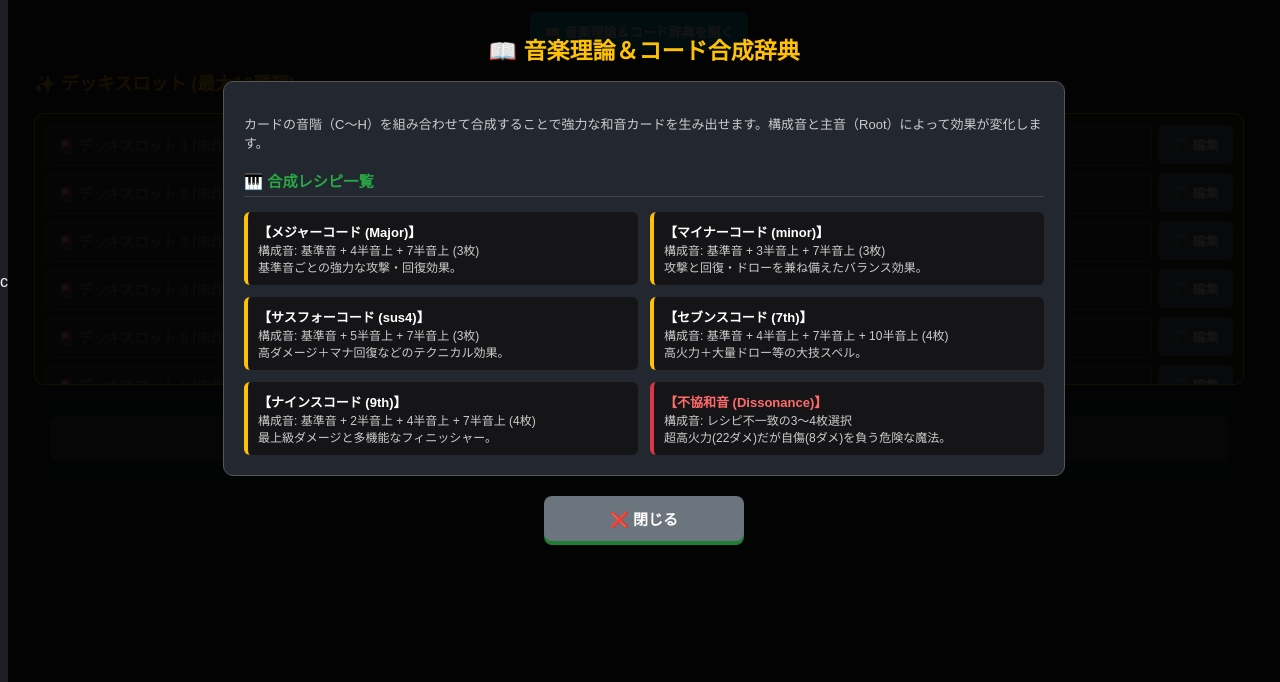
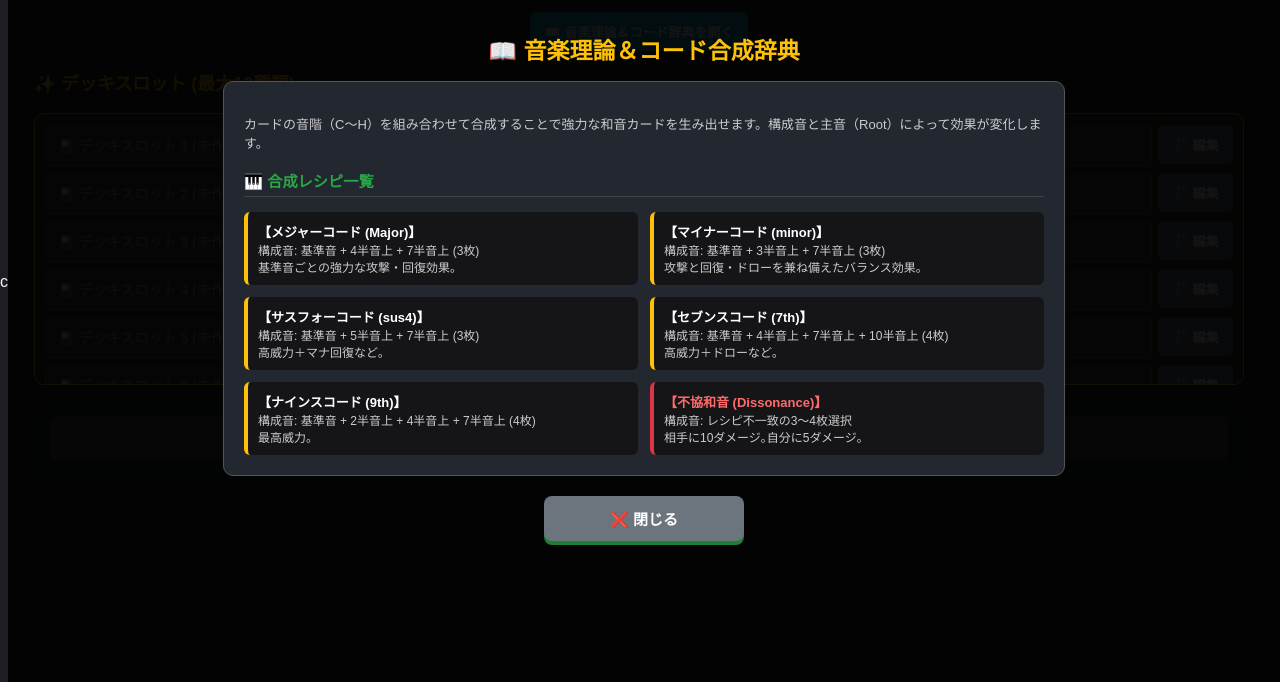
Before and after one commit to Nagi-san-dayo/Maestro-of-Fate, a plain HTML site: page index.html in a window 1280 px wide. Both pictures are taken after a click on the button "📖 音楽理論＆コード辞典を開く". Shown: the part 118-800 px from the top of the page. Drawn offline with Linux system fonts and the light colour scheme.

Commit message:
アプデ

```diff
--- a/index.html
+++ b/index.html
@@ -174,19 +174,19 @@ c<!DOCTYPE html>
                 </div>
                 <div style="background: #151518; padding: 10px; border-radius: 6px; border-left: 4px solid var(--gold);">
                     <div style="font-weight: bold; color: #fff;">【サスフォーコード (sus4)】</div>
-                    <div style="color: #ccc; font-size: 12px;">構成音: 基準音 + 5半音上 + 7半音上 (3枚)<br>高ダメージ＋マナ回復などのテクニカル効果。</div>
+                    <div style="color: #ccc; font-size: 12px;">構成音: 基準音 + 5半音上 + 7半音上 (3枚)<br>高威力＋マナ回復など｡</div>
                 </div>
                 <div style="background: #151518; padding: 10px; border-radius: 6px; border-left: 4px solid var(--gold);">
                     <div style="font-weight: bold; color: #fff;">【セブンスコード (7th)】</div>
-                    <div style="color: #ccc; font-size: 12px;">構成音: 基準音 + 4半音上 + 7半音上 + 10半音上 (4枚)<br>高火力＋大量ドロー等の大技スペル。</div>
+                    <div style="color: #ccc; font-size: 12px;">構成音: 基準音 + 4半音上 + 7半音上 + 10半音上 (4枚)<br>高威力＋ドローなど｡</div>
                 </div>
                 <div style="background: #151518; padding: 10px; border-radius: 6px; border-left: 4px solid var(--gold);">
                     <div style="font-weight: bold; color: #fff;">【ナインスコード (9th)】</div>
-                    <div style="color: #ccc; font-size: 12px;">構成音: 基準音 + 2半音上 + 4半音上 + 7半音上 (4枚)<br>最上級ダメージと多機能なフィニッシャー。</div>
+                    <div style="color: #ccc; font-size: 12px;">構成音: 基準音 + 2半音上 + 4半音上 + 7半音上 (4枚)<br>最高威力。</div>
                 </div>
                 <div style="background: #151518; padding: 10px; border-radius: 6px; border-left: 4px solid #dc3545;">
                     <div style="font-weight: bold; color: #ff6b6b;">【不協和音 (Dissonance)】</div>
-                    <div style="color: #ccc; font-size: 12px;">構成音: レシピ不一致の3〜4枚選択<br>超高火力(22ダメ)だが自傷(8ダメ)を負う危険な魔法。</div>
+                    <div style="color: #ccc; font-size: 12px;">構成音: レシピ不一致の3〜4枚選択<br>相手に10ダメージ｡自分に5ダメージ｡</div>
                 </div>
             </div>
         </div>
```
